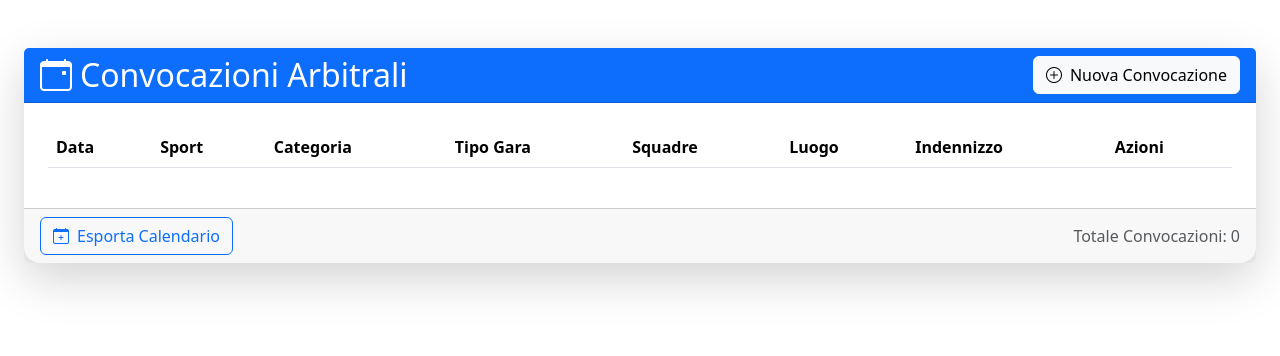
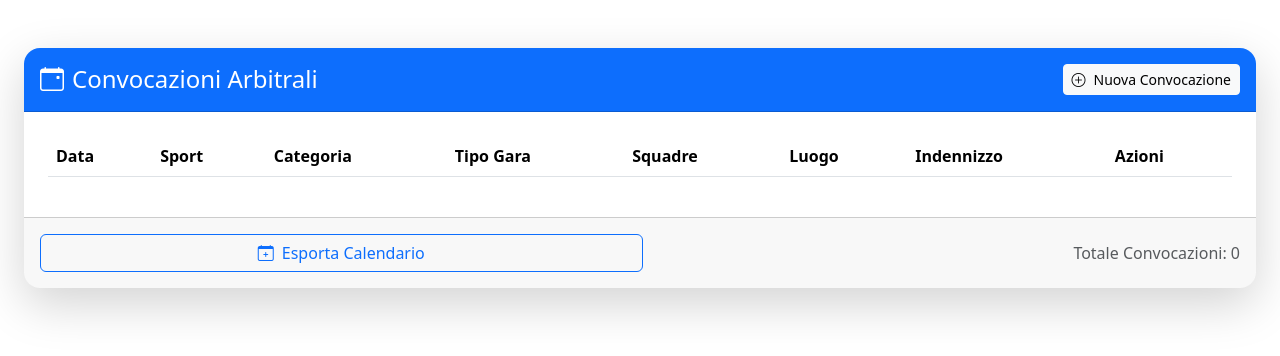
Before and after one commit to miich65/Gestione-convocazioni, a FastAPI app: page /convocazioni in a window 1280 px wide. Shown: the part 56-412 px from the top of the page. Run offline with FastAPI, Linux system fonts and the light colour scheme; data comes from the database, SQL or seed files in the repository; data that the repository does not hold is empty.

Commit message:
Update convocazioni.html

```diff
--- a/app/templates/convocazioni.html
+++ b/app/templates/convocazioni.html
@@ -4,16 +4,17 @@
 <div class="container-fluid convocazioni-wrapper">
     <div class="row">
         <div class="col-12">
-            <div class="card shadow-lg border-0 rounded-4">
-                <div class="card-header bg-primary text-white d-flex justify-content-between align-items-center">
-                    <h2 class="mb-0">
+            <div class="card shadow-lg border-0 rounded-4 overflow-hidden">
+                <!-- Header card migliorato per mobile -->
+                <div class="card-header bg-primary text-white d-flex justify-content-between align-items-center flex-wrap py-3">
+                    <h2 class="mb-2 mb-md-0 fs-4 fs-md-3">
                         <i class="bi bi-calendar-event me-2"></i>Convocazioni Arbitrali
                     </h2>
-                    <a href="/" class="btn btn-light">
+                    <a href="/" class="btn btn-light btn-sm btn-md-lg">
                         <i class="bi bi-plus-circle me-2"></i>Nuova Convocazione
                     </a>
                 </div>
-                <div class="card-body p-4">
+                <div class="card-body p-2 p-md-4">
                     <div class="table-responsive">
                         <table class="table table-hover table-striped">
                             <thead>
@@ -88,11 +89,12 @@
                         </table>
                     </div>
                 </div>
-                <div class="card-footer d-flex justify-content-between align-items-center">
-                    <a href="/calendario" class="btn btn-outline-primary">
+                <!-- Footer card migliorato per mobile -->
+                <div class="card-footer d-flex flex-column flex-md-row justify-content-between align-items-center gap-2 p-3">
+                    <a href="/calendario" class="btn btn-outline-primary w-100 w-md-auto">
                         <i class="bi bi-calendar-plus me-2"></i>Esporta Calendario
                     </a>
-                    <div class="text-muted">
+                    <div class="text-muted text-center text-md-end w-100 w-md-auto">
                         Totale Convocazioni: {{ convocazioni|length }}
                     </div>
                 </div>
```
